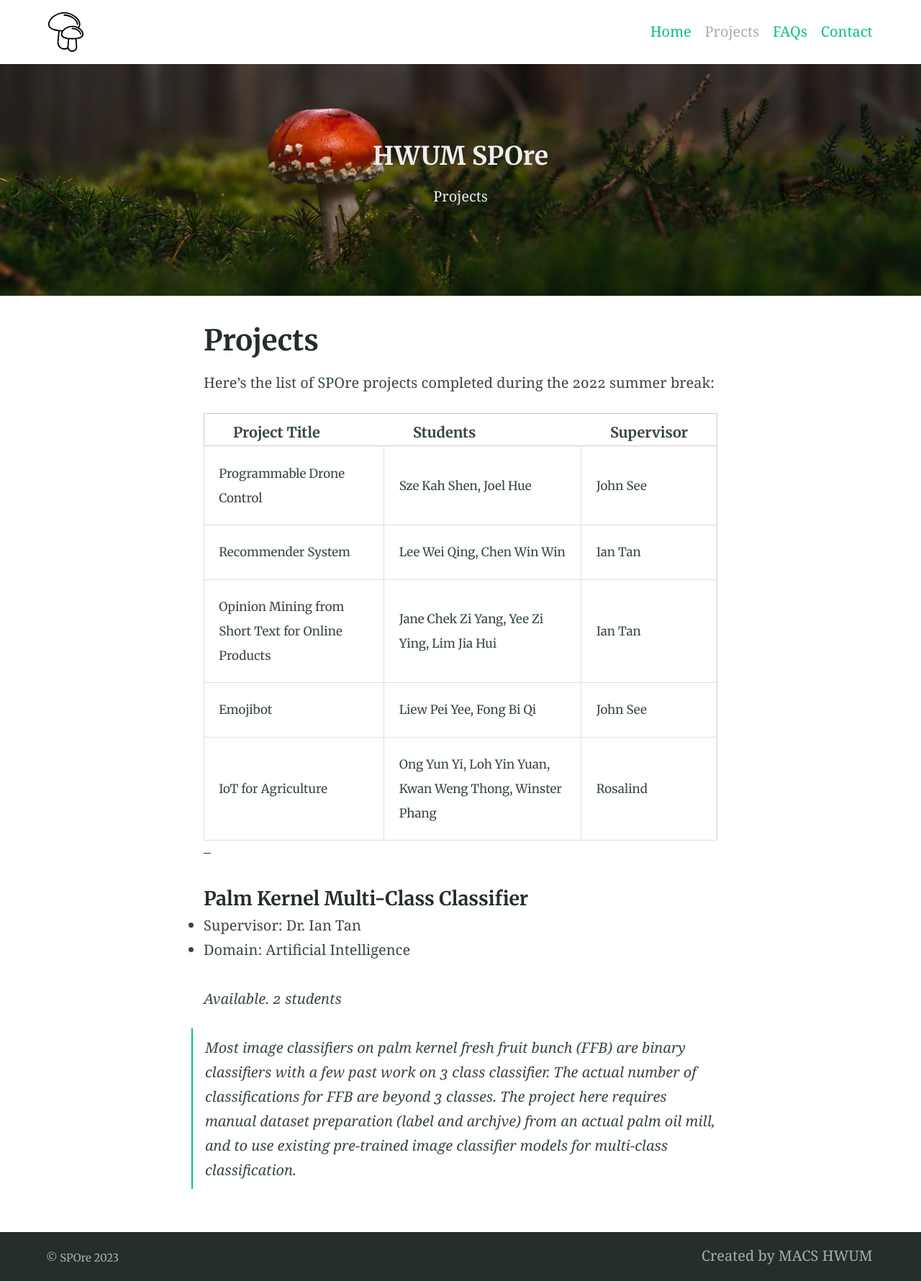
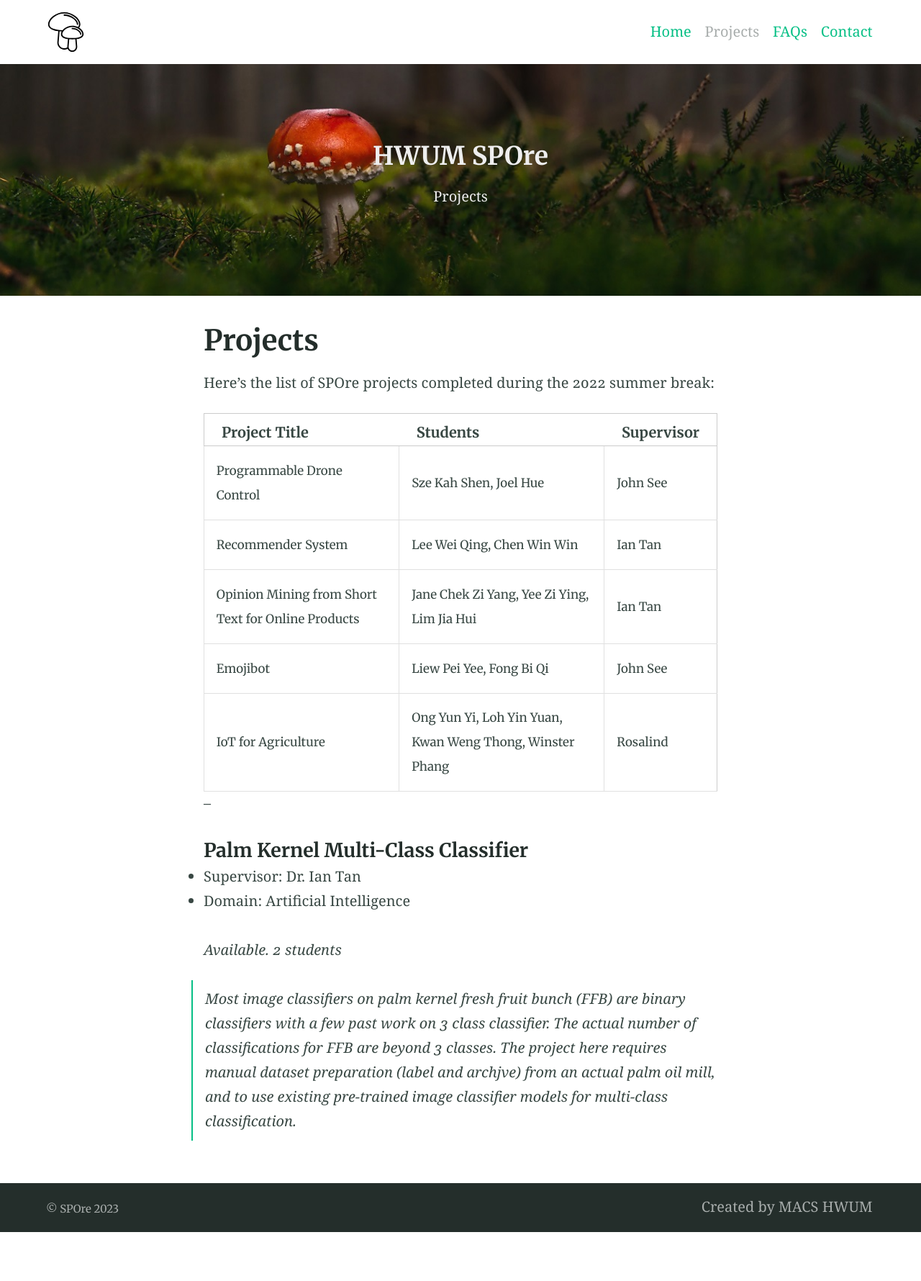
Before and after one commit to hwumspore/hwumspore.github.io, a Jekyll site: the page built from projects.md, in a window 1280 px wide. Shown: the whole page at 72% size. Built offline with Jekyll 4.4.1, drawn with Linux system fonts in a browser that asks for light colours; after the commit the page ends 1712 px from its top, so only the background shows below that.

Commit message:
update table styles

```diff
--- a/_sass/_theme.scss
+++ b/_sass/_theme.scss
@@ -461,12 +461,12 @@ pre code {
 }
 
 table {
+    font-size: 1.2em;
     border:#ccc 1px solid;
-    border-radius:3px;
     margin-bottom: 1em;
 }
 table th {
-    padding:2em;
+    padding:1.2em;
     border-top:1px solid #ccc;
     border-bottom:1px solid #ccc;
 }
@@ -474,7 +474,7 @@ table tr {
     padding-left:20px;
 }
 table td {
-    padding:1.2em;
+    padding:1em;
     border-top: 1px solid #ffffff;
     border-bottom:1px solid #e0e0e0;
     border-left: 1px solid #e0e0e0;
```
